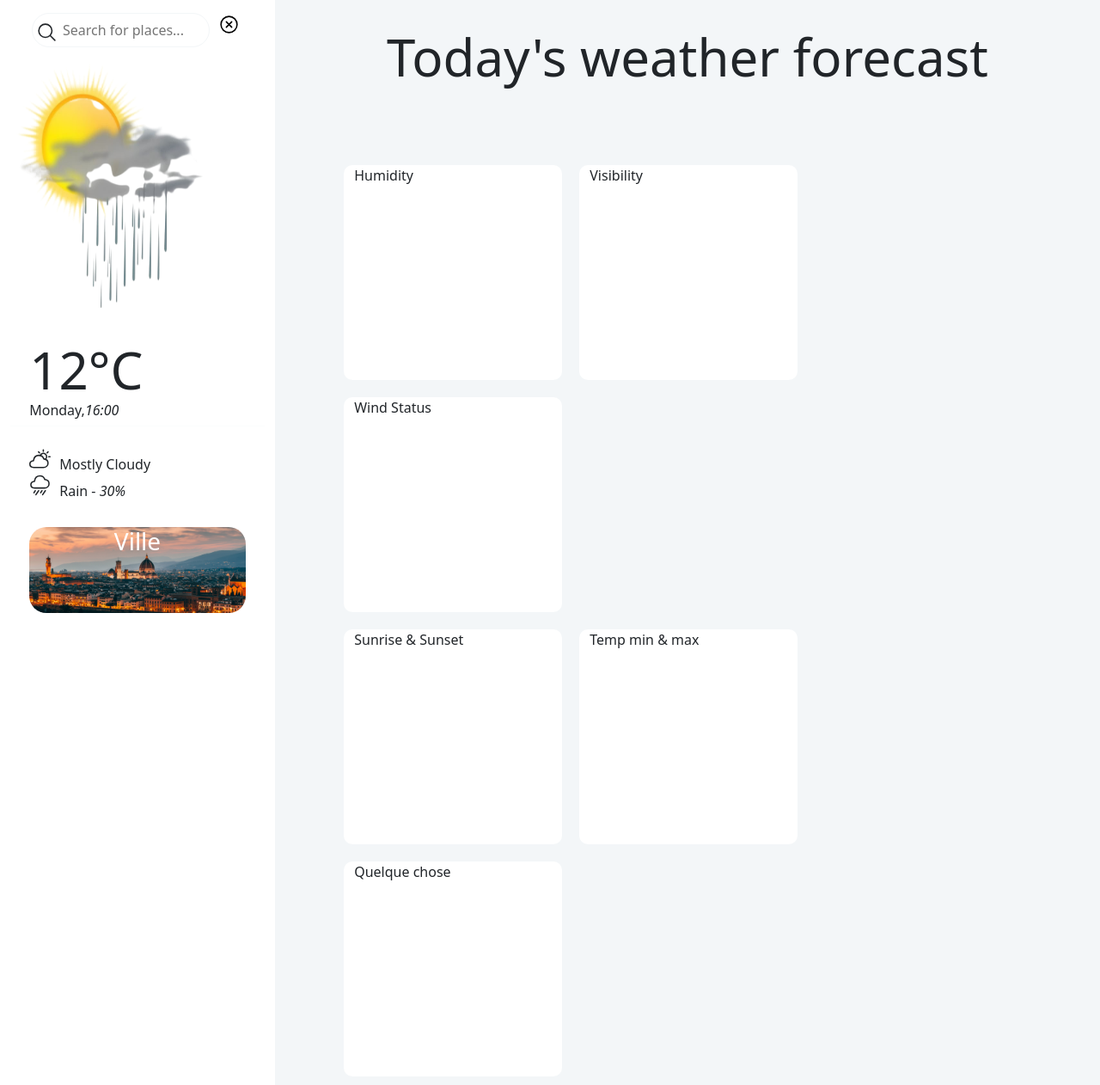
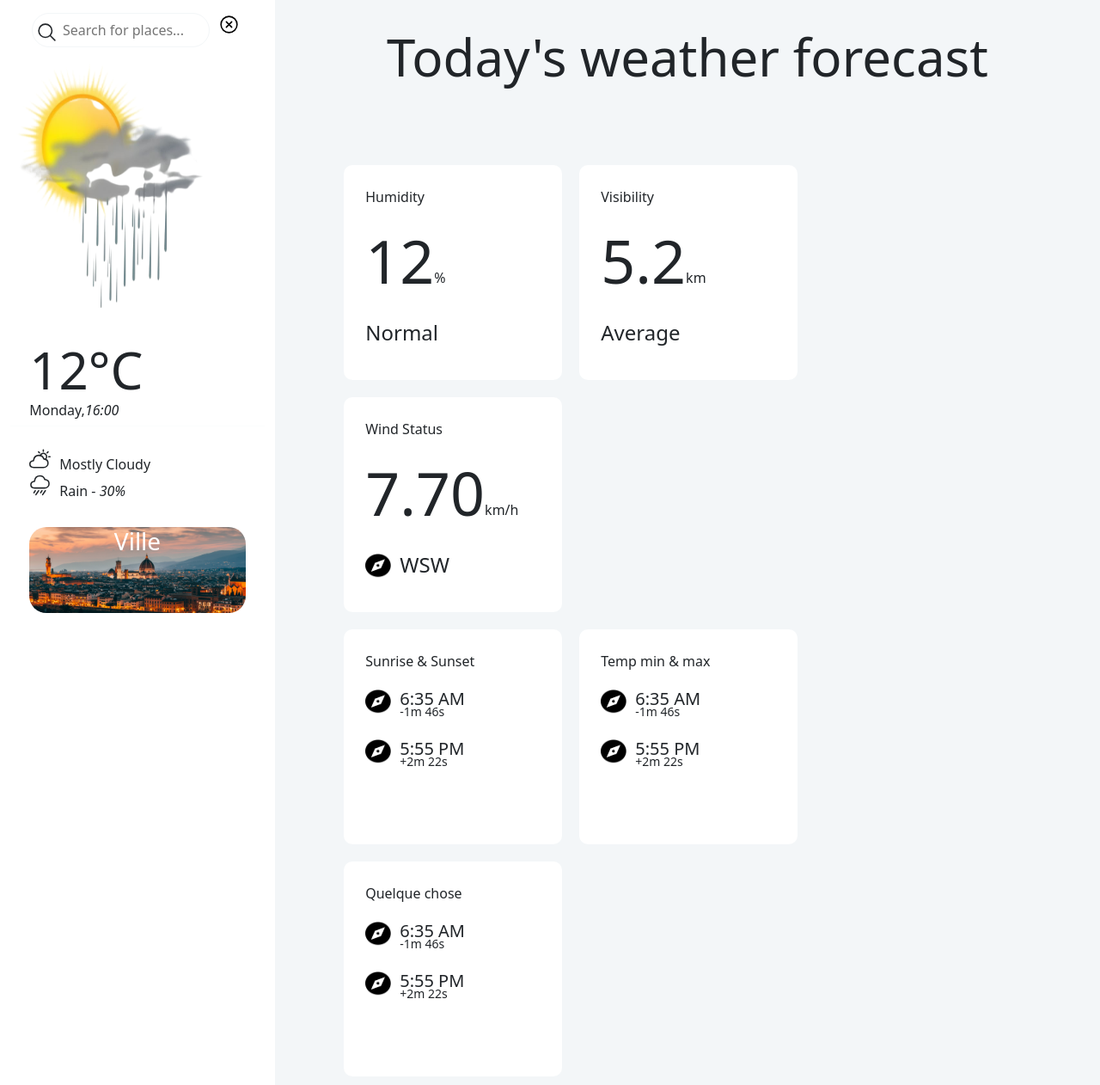
Before and after one commit to devMeno/meteoProject, a PHP site: page / in a window 1280 px wide. Shown: the whole page at 86% size. Run offline with PHP 8.4, Linux system fonts and the light colour scheme.

Commit message:
Suite du front-end

```diff
--- a/index.php
+++ b/index.php
@@ -36,14 +36,90 @@
                     <h1>Today's weather forecast</h1>
                     <div class="info">
                          <div class="row">
-                              <div class="col-sm-4">Humidity</div>
-                              <div class="col-sm-4">Visibility</div>
-                              <div class="col-sm-4">Wind Status</div>
+                              <div class="col-sm-4">
+                                   <p>Humidity</p>
+                                   <div class="ligne haut">
+                                        <h2>12</h2>
+                                        <p>%</p>
+                                   </div>
+                                   <div class="ligne">
+                                        <h4>Normal</h4>
+                                   </div>
+                              </div>
+                              <div class="col-sm-4">
+                                   <p>Visibility</p>
+                                   <div class="ligne haut">
+                                        <h2>5.2</h2>
+                                        <p>km</p>
+                                   </div>
+                                   <div class="ligne">
+                                        <h4>Average</h4>
+                                   </div>
+                              </div>
+                              <div class="col-sm-4">
+                                   <p>Wind Status</p>
+                                   <div class="ligne haut">
+                                        <h2>7.70</h2>
+                                        <p>km/h</p>
+                                   </div>
+                                   <div class="ligne">
+                                        <img src="Images/Capture_d_écran_2023-03-08_170056-removebg-preview.png" alt="logo">
+                                        <h4>WSW</h4>
+                                   </div>
+                              </div>
                          </div>
                          <div class="row">
-                              <div class="col-sm-4">Sunrise & Sunset</div>
-                              <div class="col-sm-4">Temp min & max</div>
-                              <div class="col-sm-4">Quelque chose</div>
+                              <div class="col-sm-4">
+                                   <p>Sunrise & Sunset</p>
+                                   <div class="lignes">
+                                        <img src="Images/Capture_d_écran_2023-03-08_170056-removebg-preview.png" alt="logo">
+                                        <div class="pile">
+                                             <h5>6:35 AM</h5>
+                                             <small>-1m 46s</small>
+                                        </div>
+                                   </div>
+                                   <div class="lignes">
+                                        <img src="Images/Capture_d_écran_2023-03-08_170056-removebg-preview.png" alt="logo">
+                                        <div class="pile">
+                                             <h5>5:55 PM</h5>
+                                             <small>+2m 22s</small>
+                                        </div>
+                                   </div>
+                              </div>
+                              <div class="col-sm-4">
+                                   <p>Temp min & max</p>
+                                   <div class="lignes">
+                                        <img src="Images/Capture_d_écran_2023-03-08_170056-removebg-preview.png" alt="logo">
+                                        <div class="pile">
+                                             <h5>6:35 AM</h5>
+                                             <small>-1m 46s</small>
+                                        </div>
+                                   </div>
+                                   <div class="lignes">
+                                        <img src="Images/Capture_d_écran_2023-03-08_170056-removebg-preview.png" alt="logo">
+                                        <div class="pile">
+                                             <h5>5:55 PM</h5>
+                                             <small>+2m 22s</small>
+                                        </div>
+                                   </div>
+                              </div>
+                              <div class="col-sm-4">
+                                   <p>Quelque chose</p>
+                                   <div class="lignes">
+                                        <img src="Images/Capture_d_écran_2023-03-08_170056-removebg-preview.png" alt="logo">
+                                        <div class="pile">
+                                             <h5>6:35 AM</h5>
+                                             <small>-1m 46s</small>
+                                        </div>
+                                   </div>
+                                   <div class="lignes">
+                                        <img src="Images/Capture_d_écran_2023-03-08_170056-removebg-preview.png" alt="logo">
+                                        <div class="pile">
+                                             <h5>5:55 PM</h5>
+                                             <small>+2m 22s</small>
+                                        </div>
+                                   </div>
+                              </div>
                          </div>
                     </div>
                </div>
--- a/style.css
+++ b/style.css
@@ -9,6 +9,7 @@
      border-radius: 10px;
      background-color: white;
      margin: 10px;
+     padding: 25px 0 0 25px;
 }
 
 .info{
@@ -112,3 +113,44 @@ hr{
      margin-top: 30px;
      font-size: 60px;
 }
+
+.ligne{
+     display: flex;
+}
+
+.ligne img{
+     width: 30px;
+     height: 30px;
+     margin-right: 10px;
+}
+
+.ligne p{
+     margin-top: 50px;
+}
+
+h2{
+     font-size: 70px;
+}
+
+.haut{
+     margin: 20px 0;
+}
+
+.lignes img{
+     width: 30px;
+     height: 30px;
+     margin-right: 10px;
+}
+
+.lignes p{
+     margin-top: 50px;
+}
+
+.lignes{
+     display: flex;
+     margin: 20px 0 0 0;
+}
+
+h5{
+     margin-bottom: -10px;
+}
```
Also changed, not shown: Images/Capture_d_écran_2023-03-08_170056-removebg-preview.png (added).
